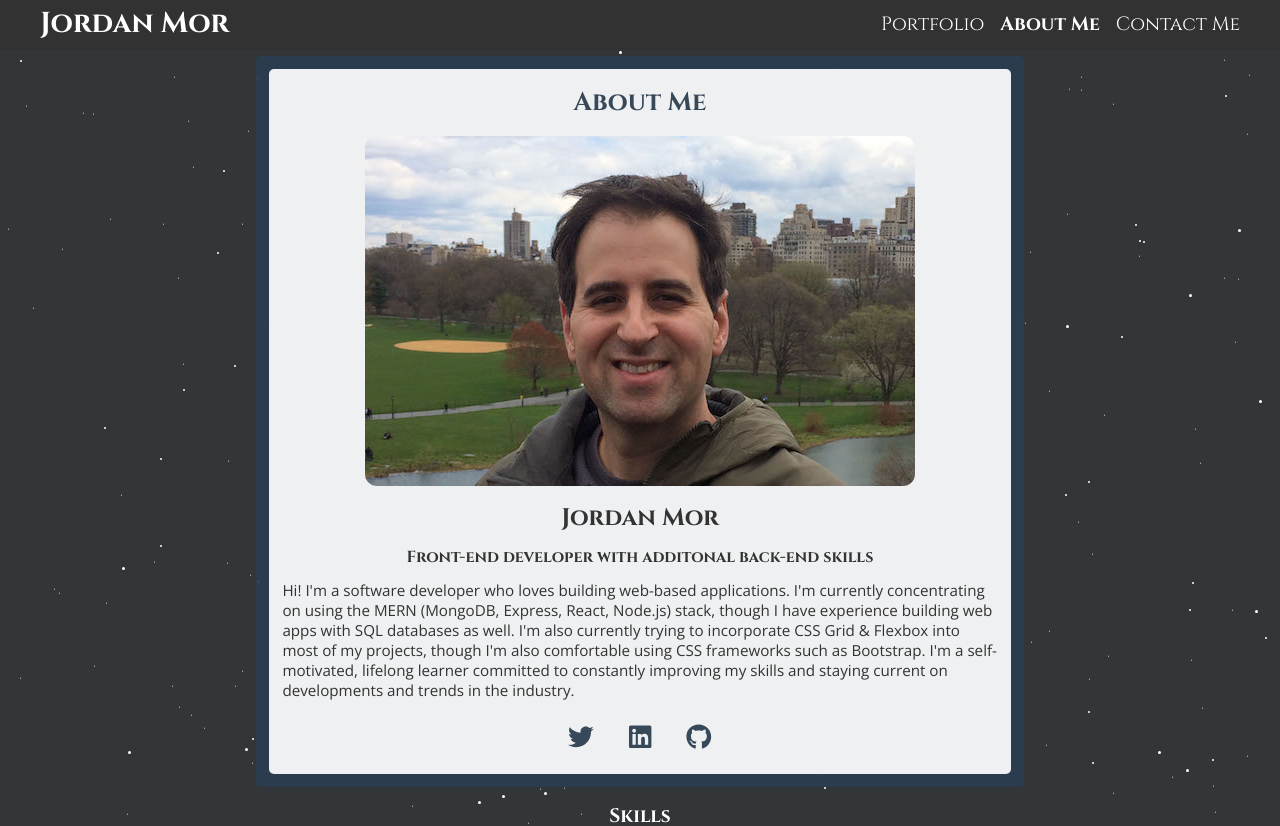
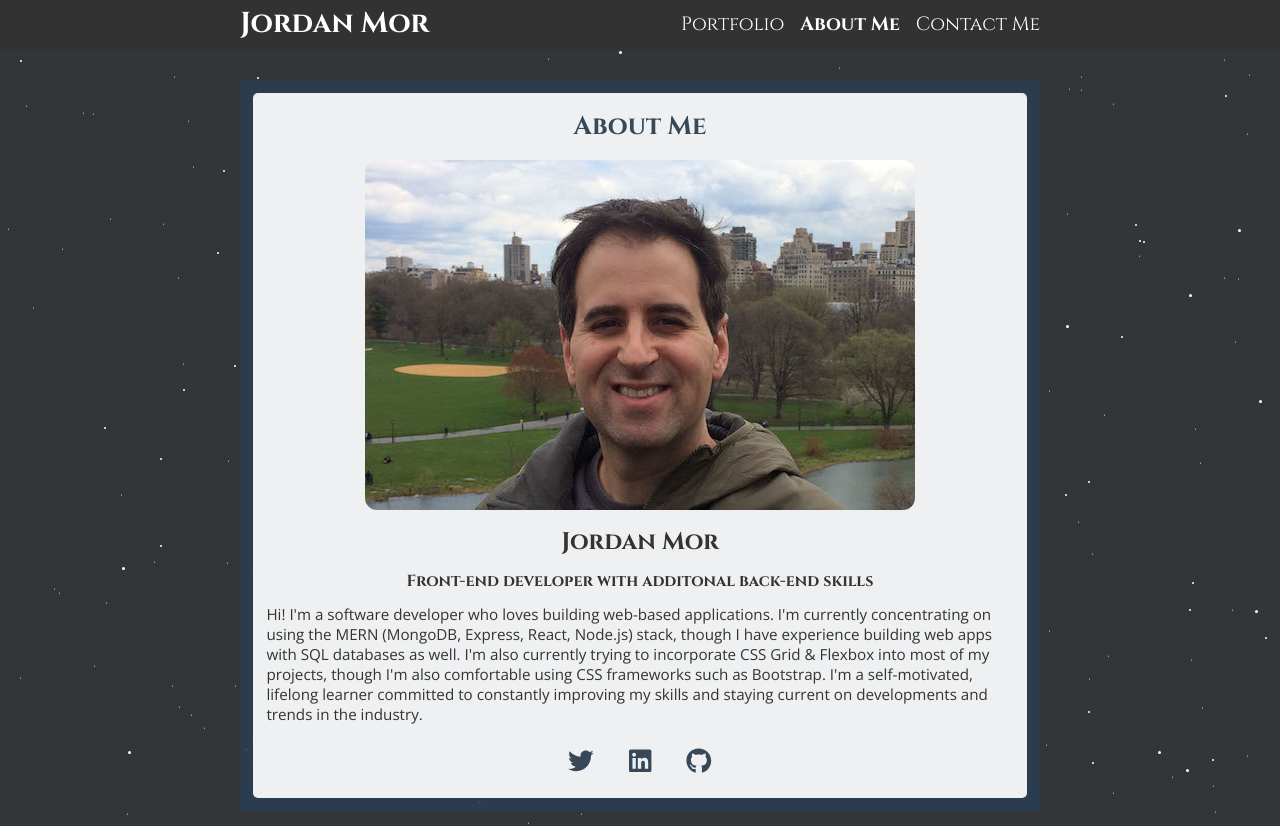
Before and after one commit to jordanmor/jordanmor.com, a React (Create React App) app: page /about in a window 1280 px wide. Shown: the top 826 px of the page. Built offline with nearby package versions, Linux system fonts and the light colour scheme.

Commit message:
Header max-width transitions according to url path

```diff
--- a/src/components/Header/index.js
+++ b/src/components/Header/index.js
@@ -7,7 +7,14 @@ import Logo from './logo';
 import ProjectLinks from './projectLinks';
 
 const Header = ({ path }) => {
-  const classNames = path === '/' ? 'header-wrapper-out fade-out' : 'header-wrapper-in fade-in';
+  let classNames = '';
+  if(path === '/') {
+    classNames = 'header-wrapper-out fade-out';
+  } else if (path === '/about' || path === '/contact') {
+    classNames = 'header-wrapper-in fade-in header-about';
+  } else {
+    classNames = 'header-wrapper-in fade-in';
+  }
 
   return (
     <Consumer>
--- a/src/index.css
+++ b/src/index.css
@@ -548,12 +548,11 @@ main h2 {
 ==============-============-==========*/
 
 .about-wrapper {
-  padding-top: 3.5rem;
+  padding: 3.5rem 1rem 0;
 }
 
 .about {
   max-width: 800px;
-  padding: 0 1rem;
   margin: 0 auto;
 }
 
@@ -790,6 +789,7 @@ main h2 {
     justify-content: space-between;
     align-items: center;
     margin: 0 auto;
+    transition: all .3s ease-out;
   }
   header .logo,
   header .nav-wrapper {
@@ -816,6 +816,15 @@ main h2 {
   .project-wrapper {
     padding: 9.5rem 2rem 0;
   }
+  .about-wrapper {
+    padding-top: 5rem;
+  }
+}
+
+@media (min-width: 800px) {
+  .header-about header > div {
+    max-width: 800px;
+  }
 }
 
 @media (min-width: 980px ) {
```
